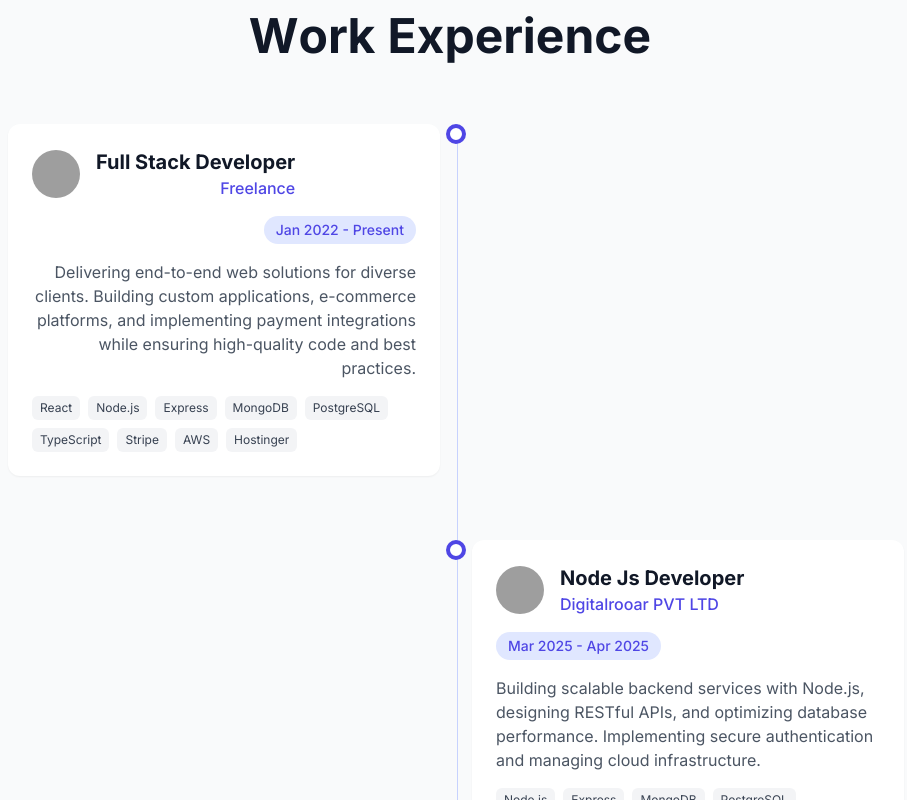
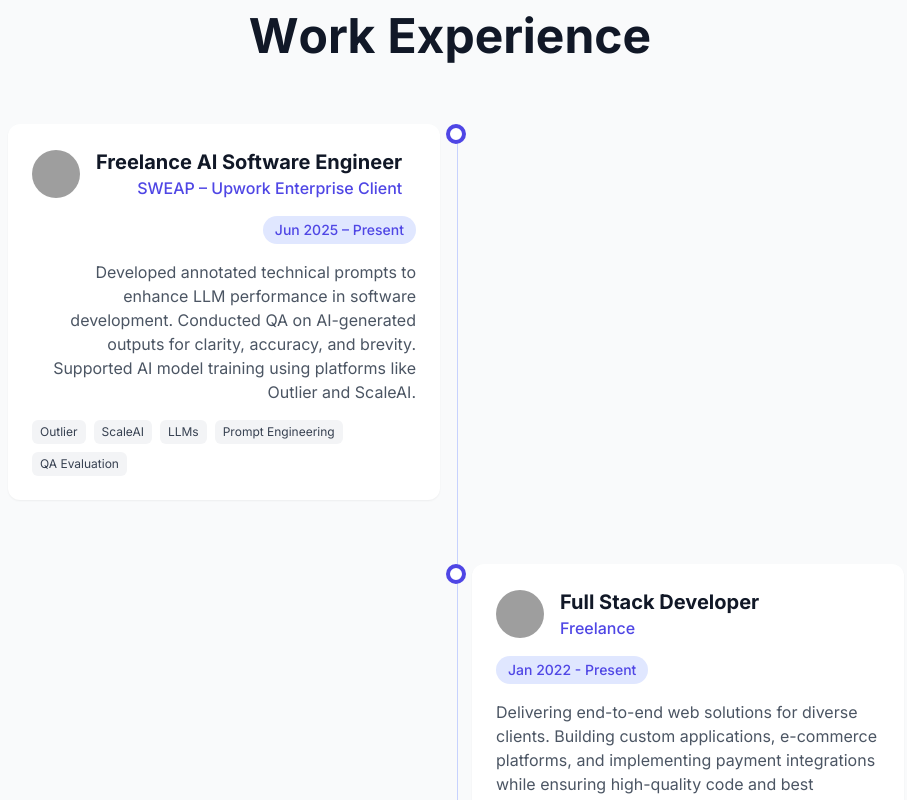
Before and after one commit to ashvinupadhyay1132/ashvin-upadhyay-portfolio, a React (Vite) app: page / in a window 1280 px wide. Shown: the part 4520-5320 px from the top of the page, without its empty margins (184-1091 px from the left). Built offline with nearby package versions, Linux system fonts and the light colour scheme; grey boxes are pictures that could not be loaded.

Commit message:
Update experience.ts
add sweap experience

```diff
--- a/src/data/experience.ts
+++ b/src/data/experience.ts
@@ -3,29 +3,42 @@ import { Experience } from '../types';
 export const experiences: Experience[] = [
   {
     id: 1,
-    company: 'Freelance',
-    position: 'Full Stack Developer',
-    duration: 'Jan 2022 - Present',
-    description: 'Delivering end-to-end web solutions for diverse clients. Building custom applications, e-commerce platforms, and implementing payment integrations while ensuring high-quality code and best practices.',
-    technologies: ['React', 'Node.js',  'Express', 'MongoDB', 'PostgreSQL', 'TypeScript','Stripe','AWS', 'Hostinger'],
+    company: 'SWEAP – Upwork Enterprise Client',
+    position: 'Freelance AI Software Engineer',
+    duration: 'Jun 2025 – Present',
+    description:
+      'Developed annotated technical prompts to enhance LLM performance in software development. Conducted QA on AI-generated outputs for clarity, accuracy, and brevity. Supported AI model training using platforms like Outlier and ScaleAI.',
+    technologies: ['Outlier', 'ScaleAI', 'LLMs', 'Prompt Engineering', 'QA Evaluation'],
     logoUrl: 'https://w7.pngwing.com/pngs/744/960/png-transparent-upwork-computer-icons-freelancer-others-thumbnail.png',
   },
   {
     id: 2,
+    company: 'Freelance',
+    position: 'Full Stack Developer',
+    duration: 'Jan 2022 - Present',
+    description:
+      'Delivering end-to-end web solutions for diverse clients. Building custom applications, e-commerce platforms, and implementing payment integrations while ensuring high-quality code and best practices.',
+    technologies: ['React', 'Node.js', 'Express', 'MongoDB', 'PostgreSQL', 'TypeScript', 'Stripe', 'AWS', 'Hostinger'],
+    logoUrl: 'https://w7.pngwing.com/pngs/744/960/png-transparent-upwork-computer-icons-freelancer-others-thumbnail.png',
+  },
+  {
+    id: 3,
     company: 'Digitalrooar PVT LTD',
-    position: 'Node Js Developer',
+    position: 'Node.js Developer',
     duration: 'Mar 2025 - Apr 2025',
-    description: 'Building scalable backend services with Node.js, designing RESTful APIs, and optimizing database performance. Implementing secure authentication and managing cloud infrastructure.',
-    technologies: ['Node.js', 'Express', 'MongoDB', 'PostgreSQL', 'TypeScript','AWS'],
+    description:
+      'Building scalable backend services with Node.js, designing RESTful APIs, and optimizing database performance. Implementing secure authentication and managing cloud infrastructure.',
+    technologies: ['Node.js', 'Express', 'MongoDB', 'PostgreSQL', 'TypeScript', 'AWS'],
     logoUrl: 'https://encrypted-tbn0.gstatic.com/images?q=tbn:ANd9GcTE6yvaog3scvAlJBR_Kkh5jntmLvByEWZ6oA&s',
   },
   {
-    id: 3,
+    id: 4,
     company: 'Cognizant Technology Solutions',
     position: 'MERN Stack Developer',
     duration: 'Apr 2022 - Sep 2024',
-    description: 'Developed and optimized enterprise applications using MERN stack. Implemented responsive designs, managed database architectures, and collaborated with cross-functional teams.',
-    technologies: ['React', 'Node.js', 'Express', 'MongoDB', 'TypeScript','Pega','Jira'],
+    description:
+      'Developed and optimized enterprise applications using MERN stack. Implemented responsive designs, managed database architectures, and collaborated with cross-functional teams.',
+    technologies: ['React', 'Node.js', 'Express', 'MongoDB', 'TypeScript', 'Pega', 'Jira'],
     logoUrl: 'https://logosandtypes.com/wp-content/uploads/2022/03/cognizant.svg',
   }
 ];
```
